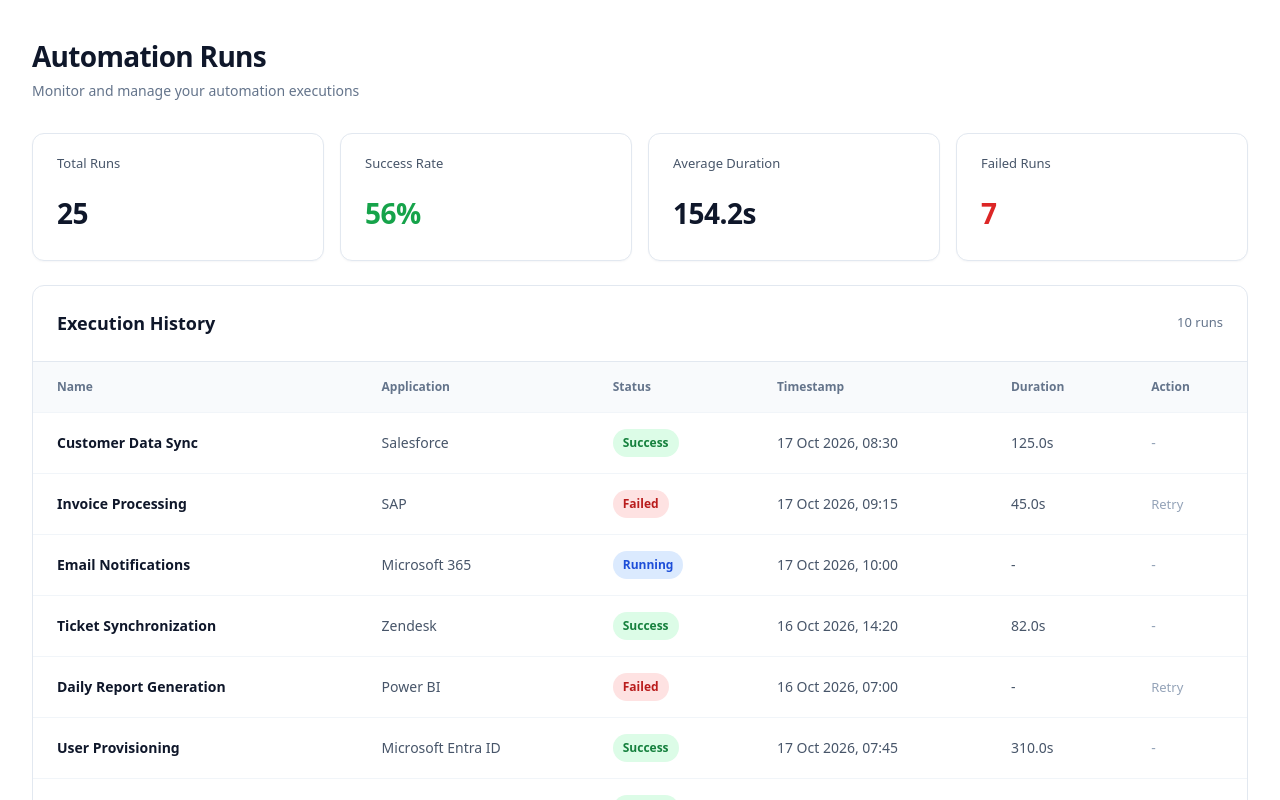
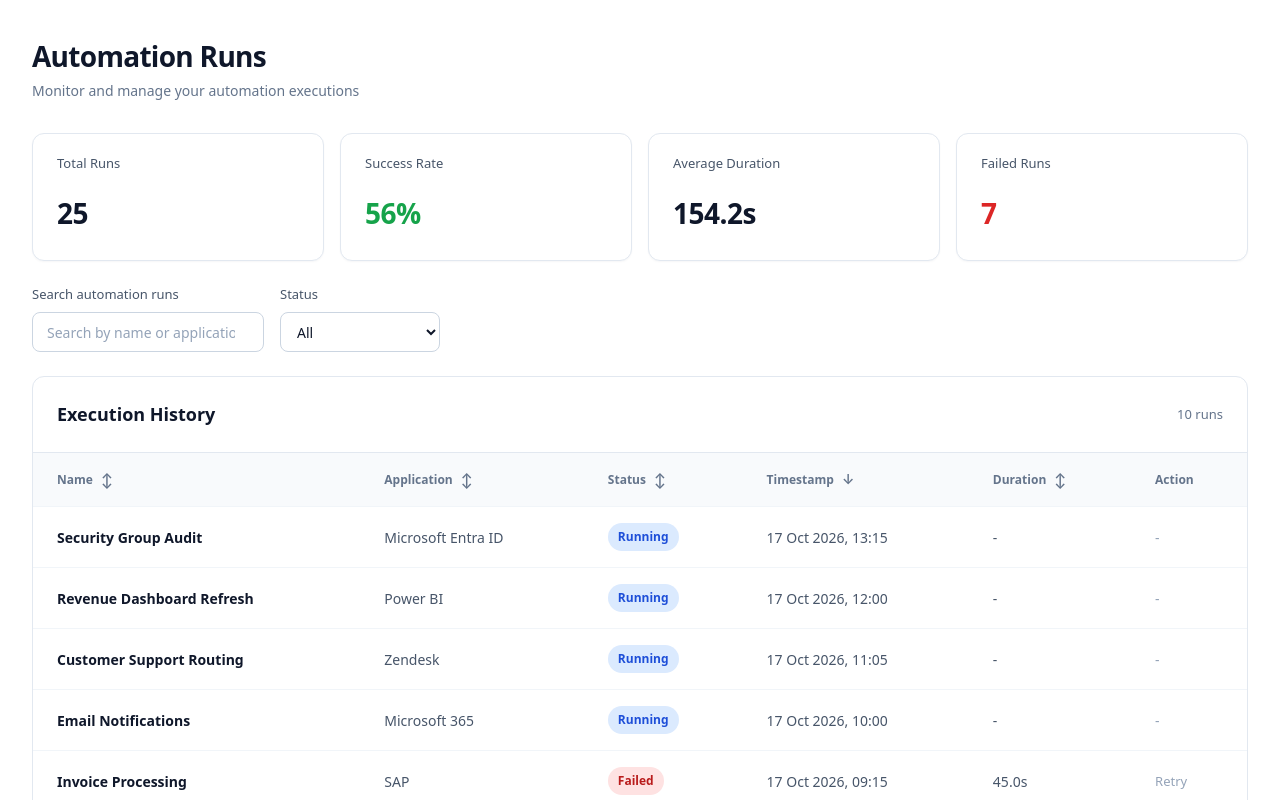
Before and after one commit to Wu3uk300/Hornetsecurity-Code-Challenge, a React (Vite) app: page / in a window 1280 px wide. Shown: the top 800 px of the page. Built offline with nearby package versions, Linux system fonts and the light colour scheme.

Commit message:
filter, search, sort functionality

```diff
--- a/index.html
+++ b/index.html
@@ -4,7 +4,7 @@
     <meta charset="UTF-8" />
     <link rel="icon" type="image/svg+xml" href="/favicon.svg" />
     <meta name="viewport" content="width=device-width, initial-scale=1.0" />
-    <title>automation-runs-dashboard</title>
+    <title>Code Challenge</title>
   </head>
   <body>
     <div id="root"></div>
--- a/src/features/automation-runs/AutomationRunsDashboard.module.css
+++ b/src/features/automation-runs/AutomationRunsDashboard.module.css
@@ -10,9 +10,19 @@
   flex-direction: column;
   gap: 24px;
 }
+.toolbar {
+  display: flex;
+  align-items: flex-end;
+  gap: 16px;
+  flex-wrap: wrap;
+}
 
 @media (max-width: 640px) {
   .dashboard {
     padding: 24px 16px 40px;
   }
+  .toolbar {
+    flex-direction: column;
+    align-items: stretch;
+  }
 }
--- a/src/features/automation-runs/AutomationRunsDashboard.tsx
+++ b/src/features/automation-runs/AutomationRunsDashboard.tsx
@@ -1,16 +1,67 @@
+import { useState } from 'react';
 import { useAutomationRuns } from './hooks/useAutomationRuns';
-import styles from './AutomationRunsDashboard.module.css';
 import { DashboardHeader } from './components/DashboardHeader/DashboardHeader';
 import { StatsOverview } from './components/StatsOverview/StatsOverview';
+import { SearchInput } from './components/SearchInput/SearchInput';
 import { RunsTable } from './components/RunsTable/RunsTable';
 import { Pagination } from './components/Pagination/Pagination';
-import { useState } from 'react';
+import { StatusFilter, type StatusFilterValue } from './components/StatusFilter/StatusFilter';
+import { sortRuns, type SortField, type SortDirection } from './utils/sortRuns';
+import styles from './AutomationRunsDashboard.module.css';
+
+const PAGE_SIZE = 10;
+
 export function AutomationRunsDashboard() {
+  //DATA
   const { runs, isLoading, error } = useAutomationRuns();
-  const PAGE_SIZE = 10;
+
+  //State
   const [currentPage, setCurrentPage] = useState(1);
+  const [searchQuery, setSearchQuery] = useState('');
+  const [statusFilter, setStatusFilter] = useState<StatusFilterValue>('all');
+  const [sortField, setSortField] = useState<SortField>('timestamp');
+  const [sortDirection, setSortDirection] = useState<SortDirection>('desc');
+
+  //Derived DATA
+  const normalizedQuery = searchQuery.trim().toLowerCase();
+
+  const searchedRuns = runs.filter(
+    (run) =>
+      run.name.toLowerCase().includes(normalizedQuery) ||
+      run.application.toLowerCase().includes(normalizedQuery),
+  );
+
+  const filteredRuns = searchedRuns.filter(
+    (run) => statusFilter === 'all' || run.status === statusFilter,
+  );
+
+  const sortedRuns = sortRuns(filteredRuns, sortField, sortDirection);
+
   const startIndex = (currentPage - 1) * PAGE_SIZE;
-  const paginatedRuns = runs.slice(startIndex, startIndex + PAGE_SIZE);
+  const paginatedRuns = sortedRuns.slice(startIndex, startIndex + PAGE_SIZE);
+
+  //Handlers
+  function handleStatusChange(value: StatusFilterValue) {
+    setStatusFilter(value);
+    setCurrentPage(1);
+  }
+
+  function handleSearchChange(value: string) {
+    setSearchQuery(value);
+    setCurrentPage(1);
+  }
+
+  function handleSort(field: SortField) {
+    if (sortField === field) {
+      setSortDirection((current) => (current === 'asc' ? 'desc' : 'asc'));
+    } else {
+      setSortField(field);
+      setSortDirection('asc');
+    }
+
+    setCurrentPage(1);
+  }
+
   return (
     <main className={styles.dashboard}>
       <DashboardHeader />
@@ -25,13 +76,32 @@ export function AutomationRunsDashboard() {
         ) : (
           <>
             <StatsOverview runs={runs} />
-            <RunsTable runs={paginatedRuns} />
-            <Pagination
-              currentPage={currentPage}
-              totalItems={runs.length}
-              pageSize={PAGE_SIZE}
-              onPageChange={setCurrentPage}
-            />
+
+            <div className={styles.toolbar}>
+              <SearchInput value={searchQuery} onChange={handleSearchChange} />
+
+              <StatusFilter value={statusFilter} onChange={handleStatusChange} />
+            </div>
+
+            {filteredRuns.length === 0 ? (
+              <p role="status">No runs match your search or filters.</p>
+            ) : (
+              <>
+                <RunsTable
+                  runs={paginatedRuns}
+                  sortField={sortField}
+                  sortDirection={sortDirection}
+                  onSort={handleSort}
+                />
+
+                <Pagination
+                  currentPage={currentPage}
+                  totalItems={filteredRuns.length}
+                  pageSize={PAGE_SIZE}
+                  onPageChange={setCurrentPage}
+                />
+              </>
+            )}
           </>
         )}
       </div>
--- a/src/features/automation-runs/components/RunsTable/RunsTable.module.css
+++ b/src/features/automation-runs/components/RunsTable/RunsTable.module.css
@@ -102,6 +102,34 @@
   color: #94a3b8;
 }
 
+.sortButton {
+  display: inline-flex;
+  align-items: center;
+  gap: 8px;
+  padding: 0;
+  color: inherit;
+  background: none;
+  border: none;
+  font: inherit;
+  font-weight: inherit;
+  cursor: pointer;
+}
+
+.sortButton:hover {
+  color: #0f172a;
+}
+
+.sortButton:focus-visible {
+  outline: 2px solid #2563eb;
+  outline-offset: 4px;
+  border-radius: 2px;
+}
+
+.sortIcon {
+  color: #64748b;
+  font-size: 14px;
+}
+
 @media (max-width: 640px) {
   .header {
     padding: 20px 16px;
--- a/src/features/automation-runs/components/RunsTable/RunsTable.tsx
+++ b/src/features/automation-runs/components/RunsTable/RunsTable.tsx
@@ -1,8 +1,12 @@
 import type { AutomationRun } from '../../types/automationRun';
+import type { SortField, SortDirection } from '../../utils/sortRuns';
 import styles from './RunsTable.module.css';
 
 type RunsTableProps = {
   runs: AutomationRun[];
+  sortField: SortField;
+  sortDirection: SortDirection;
+  onSort: (field: SortField) => void;
 };
 
 const statusLabels: Record<AutomationRun['status'], string> = {
@@ -27,7 +31,26 @@ function formatTimestamp(timestamp: string): string {
   }).format(new Date(timestamp));
 }
 
-export function RunsTable({ runs }: RunsTableProps) {
+export function RunsTable({ runs, sortField, sortDirection, onSort }: RunsTableProps) {
+  function renderSortHeader(field: SortField, label: string) {
+    const isActive = sortField === field;
+
+    return (
+      <th
+        scope="col"
+        aria-sort={isActive ? (sortDirection === 'asc' ? 'ascending' : 'descending') : undefined}
+      >
+        <button type="button" className={styles.sortButton} onClick={() => onSort(field)}>
+          {label}
+
+          <span className={styles.sortIcon} aria-hidden="true">
+            {isActive ? (sortDirection === 'asc' ? '↑' : '↓') : '↕'}
+          </span>
+        </button>
+      </th>
+    );
+  }
+
   return (
     <section className={styles.section} aria-labelledby="runs-heading">
       <div className={styles.header}>
@@ -42,11 +65,11 @@ export function RunsTable({ runs }: RunsTableProps) {
         <table className={styles.table}>
           <thead>
             <tr>
-              <th scope="col">Name</th>
-              <th scope="col">Application</th>
-              <th scope="col">Status</th>
-              <th scope="col">Timestamp</th>
-              <th scope="col">Duration</th>
+              {renderSortHeader('name', 'Name')}
+              {renderSortHeader('application', 'Application')}
+              {renderSortHeader('status', 'Status')}
+              {renderSortHeader('timestamp', 'Timestamp')}
+              {renderSortHeader('duration', 'Duration')}
               <th scope="col">Action</th>
             </tr>
           </thead>
@@ -55,16 +78,21 @@ export function RunsTable({ runs }: RunsTableProps) {
             {runs.map((run) => (
               <tr key={run.id}>
                 <td className={styles.name}>{run.name}</td>
+
                 <td>{run.application}</td>
+
                 <td>
                   <span className={`${styles.status} ${styles[run.status]}`}>
                     {statusLabels[run.status]}
                   </span>
                 </td>
+
                 <td>
                   <time dateTime={run.timestamp}>{formatTimestamp(run.timestamp)}</time>
                 </td>
+
                 <td>{formatDuration(run.duration)}</td>
+
                 <td>
                   {run.status === 'failed' ? (
                     <span className={styles.pendingAction}>Retry</span>
--- /dev/null
+++ b/src/features/automation-runs/components/SearchInput/SearchInput.module.css
@@ -0,0 +1,39 @@
+.wrapper {
+  display: flex;
+  flex-direction: column;
+  gap: 8px;
+}
+
+.label {
+  color: #475569;
+  font-size: 13px;
+  font-weight: 500;
+}
+
+.input {
+  width: 100%;
+  max-width: 360px;
+  height: 40px;
+  padding: 0 14px;
+  color: #0f172a;
+  background: #ffffff;
+  border: 1px solid #cbd5e1;
+  border-radius: 8px;
+  font: inherit;
+  font-size: 14px;
+}
+
+.input::placeholder {
+  color: #94a3b8;
+}
+
+.input:focus-visible {
+  outline: 2px solid #2563eb;
+  outline-offset: 2px;
+}
+
+@media (max-width: 640px) {
+  .input {
+    max-width: none;
+  }
+}
--- /dev/null
+++ b/src/features/automation-runs/components/SearchInput/SearchInput.tsx
@@ -0,0 +1,25 @@
+import styles from './SearchInput.module.css';
+
+type SearchInputProps = {
+  value: string;
+  onChange: (value: string) => void;
+};
+
+export function SearchInput({ value, onChange }: SearchInputProps) {
+  return (
+    <div className={styles.wrapper}>
+      <label htmlFor="runs-search" className={styles.label}>
+        Search automation runs
+      </label>
+
+      <input
+        id="runs-search"
+        type="search"
+        className={styles.input}
+        placeholder="Search by name or application..."
+        value={value}
+        onChange={(event) => onChange(event.target.value)}
+      />
+    </div>
+  );
+}
--- /dev/null
+++ b/src/features/automation-runs/components/StatusFilter/StatusFilter.module.css
@@ -0,0 +1,35 @@
+.wrapper {
+  display: flex;
+  flex-direction: column;
+  gap: 8px;
+}
+
+.label {
+  color: #475569;
+  font-size: 13px;
+  font-weight: 500;
+}
+
+.select {
+  height: 40px;
+  min-width: 160px;
+  padding: 0 12px;
+  color: #0f172a;
+  background: #ffffff;
+  border: 1px solid #cbd5e1;
+  border-radius: 8px;
+  font: inherit;
+  font-size: 14px;
+  cursor: pointer;
+}
+
+.select:focus-visible {
+  outline: 2px solid #2563eb;
+  outline-offset: 2px;
+}
+
+@media (max-width: 640px) {
+  .select {
+    width: 100%;
+  }
+}
--- /dev/null
+++ b/src/features/automation-runs/components/StatusFilter/StatusFilter.tsx
@@ -0,0 +1,39 @@
+import type { AutomationStatus } from '../../types/automationRun';
+import styles from './StatusFilter.module.css';
+
+export type StatusFilterValue = AutomationStatus | 'all';
+
+type StatusFilterProps = {
+  value: StatusFilterValue;
+  onChange: (value: StatusFilterValue) => void;
+};
+
+const options: { value: StatusFilterValue; label: string }[] = [
+  { value: 'all', label: 'All' },
+  { value: 'success', label: 'Success' },
+  { value: 'failed', label: 'Failed' },
+  { value: 'running', label: 'Running' },
+];
+
+export function StatusFilter({ value, onChange }: StatusFilterProps) {
+  return (
+    <div className={styles.wrapper}>
+      <label htmlFor="status-filter" className={styles.label}>
+        Status
+      </label>
+
+      <select
+        id="status-filter"
+        className={styles.select}
+        value={value}
+        onChange={(event) => onChange(event.target.value as StatusFilterValue)}
+      >
+        {options.map((option) => (
+          <option key={option.value} value={option.value}>
+            {option.label}
+          </option>
+        ))}
+      </select>
+    </div>
+  );
+}
--- a/src/features/automation-runs/mock-data/mockRuns.ts
+++ b/src/features/automation-runs/mock-data/mockRuns.ts
@@ -180,7 +180,7 @@ export const mockRuns: AutomationRun[] = [
   {
     id: 'run-023',
     name: 'Monthly KPI Aggregation',
-    application: 'Power BI',
+    application: 'Email',
     status: 'success',
     timestamp: '2026-10-11T16:45:00Z',
     duration: 275000,
--- /dev/null
+++ b/src/features/automation-runs/utils/sortRuns.ts
@@ -0,0 +1,29 @@
+import type { AutomationRun } from '../types/automationRun';
+
+export type SortField = 'name' | 'application' | 'status' | 'timestamp' | 'duration';
+
+export type SortDirection = 'asc' | 'desc';
+
+export function sortRuns(
+  runs: AutomationRun[],
+  field: SortField,
+  direction: SortDirection,
+): AutomationRun[] {
+  return [...runs].sort((a, b) => {
+    const aValue = a[field];
+    const bValue = b[field];
+
+    if (aValue === null) return bValue === null ? 0 : 1;
+    if (bValue === null) return -1;
+
+    let comparison: number;
+
+    if (typeof aValue === 'number' && typeof bValue === 'number') {
+      comparison = aValue - bValue;
+    } else {
+      comparison = String(aValue).localeCompare(String(bValue));
+    }
+
+    return direction === 'asc' ? comparison : -comparison;
+  });
+}
```
